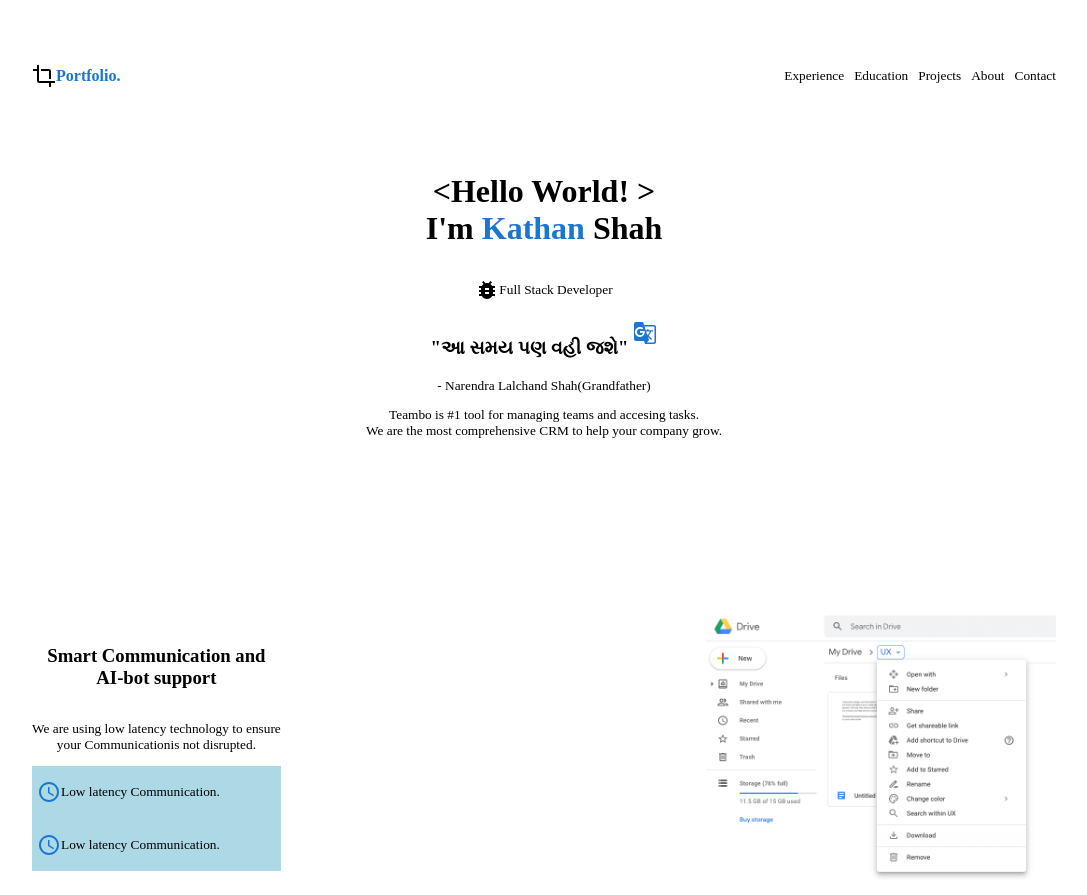
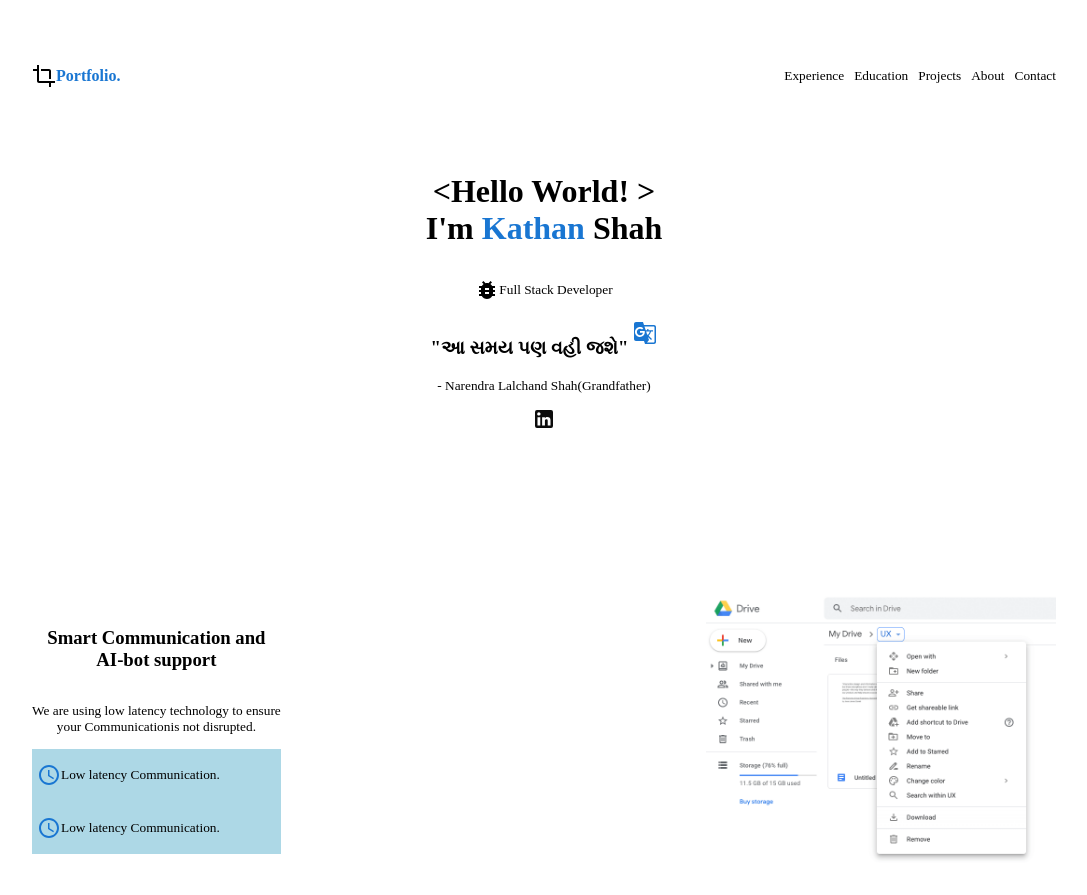
Before and after one commit to kathanjshah/kathanjshah.github.io, a React (Create React App) app: page / in a window 1280 px wide. Shown: the whole page, without its empty margins (96-1183 px from the left). Built offline with nearby package versions, Linux system fonts and the light colour scheme.

Commit message:
initial commit 3

```diff
--- a/src/Components/body/body.css
+++ b/src/Components/body/body.css
@@ -26,6 +26,16 @@
     flex-direction: row;
     justify-content: center;
     align-items: center;
+}
+a {
+    color: #0c0c0c;
+    text-decoration: none;
+}
+
+a:hover {
+    color: #0060B6;
+    text-decoration:none;
+    cursor:pointer;
 }
 .translate {
     color: #1976d2;
--- a/src/Components/body/index.js
+++ b/src/Components/body/index.js
@@ -6,6 +6,7 @@ import menuImage from "../../Assets/menus.png";
 import QueryBuilderIcon from "@mui/icons-material/QueryBuilder";
 import { useState } from "react";
 import GTranslateIcon from "@mui/icons-material/GTranslate";
+import LinkedInIcon from '@mui/icons-material/LinkedIn';
 
 function Body() {
   const matches = useMediaQuery("(min-width:720px)");
@@ -42,11 +43,10 @@ function Body() {
           <GTranslateIcon className="translate" />
         </h3>
         <p> - Narendra Lalchand Shah(Grandfather)</p>
-        <p>
-          Teambo is #1 tool for managing teams and accesing tasks.
-          <br />
-          We are the most comprehensive CRM to help your company grow.
-        </p>
+        <a href="www.linkedin.com/in/kathanjshah">
+          <LinkedInIcon/>
+        </a>
+
       </div>
       <div className="body3">
         <div className="discription">
```
